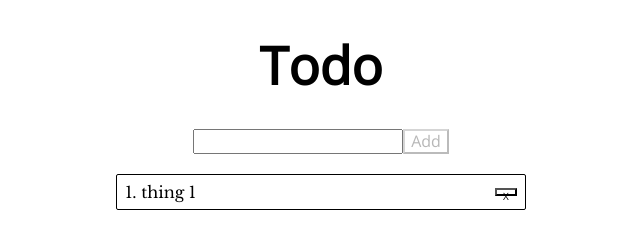
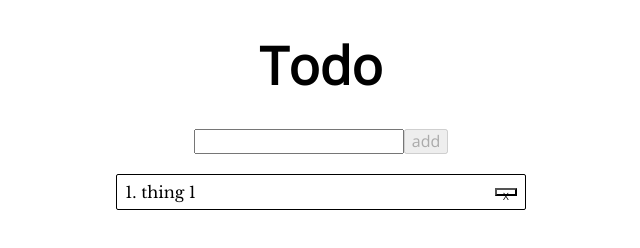
Before and after one commit to LucasDachman/todo, a Gatsby site: page / in a window 1280 px wide. Shown: the full height of the page, 319-959 px from the left. Built offline with nearby package versions, Linux system fonts and the light colour scheme; Gatsby itself is replaced by a stand-in of ours.

Commit message:
use propper form semantics and prevent refresh on submit

```diff
--- a/src/pages/index.js
+++ b/src/pages/index.js
@@ -12,7 +12,11 @@ class Todo extends React.Component {
     }
   }
 
-  addItem() {
+  addItem(e) {
+    e.preventDefault();
+    if (!this.canSubmit())
+      return
+
     this.setState((state) => {
       return {
         listItems: state.listItems.concat([state.newItemText]),
@@ -33,14 +37,18 @@ class Todo extends React.Component {
     this.setState({newItemText: e.target.value})
   }
 
+  canSubmit() {
+    return this.state.newItemText !== ''
+  }
+
   render() {
     return (
       <div className='container'>
         <h1>Todo</h1>
-        <section className='add-section'>
+        <form className='add-section' onSubmit={this.addItem}>
           <input type='text' value={this.state.newItemText} onChange={this.setText}/>
-          <button type='button' onClick={this.addItem} disabled={this.state.newItemText === ''}>Add</button>
-        </section>
+          <input type='submit' value='add' disabled={!this.canSubmit()}/>
+        </form>
         <section className='items-section'>
           {this.state.listItems.map((title, i) => {
             return <ListItem title={`${i+1}. ${title}`} onClickDelete={() => this.removeItem(i)} key={i}/>
```
